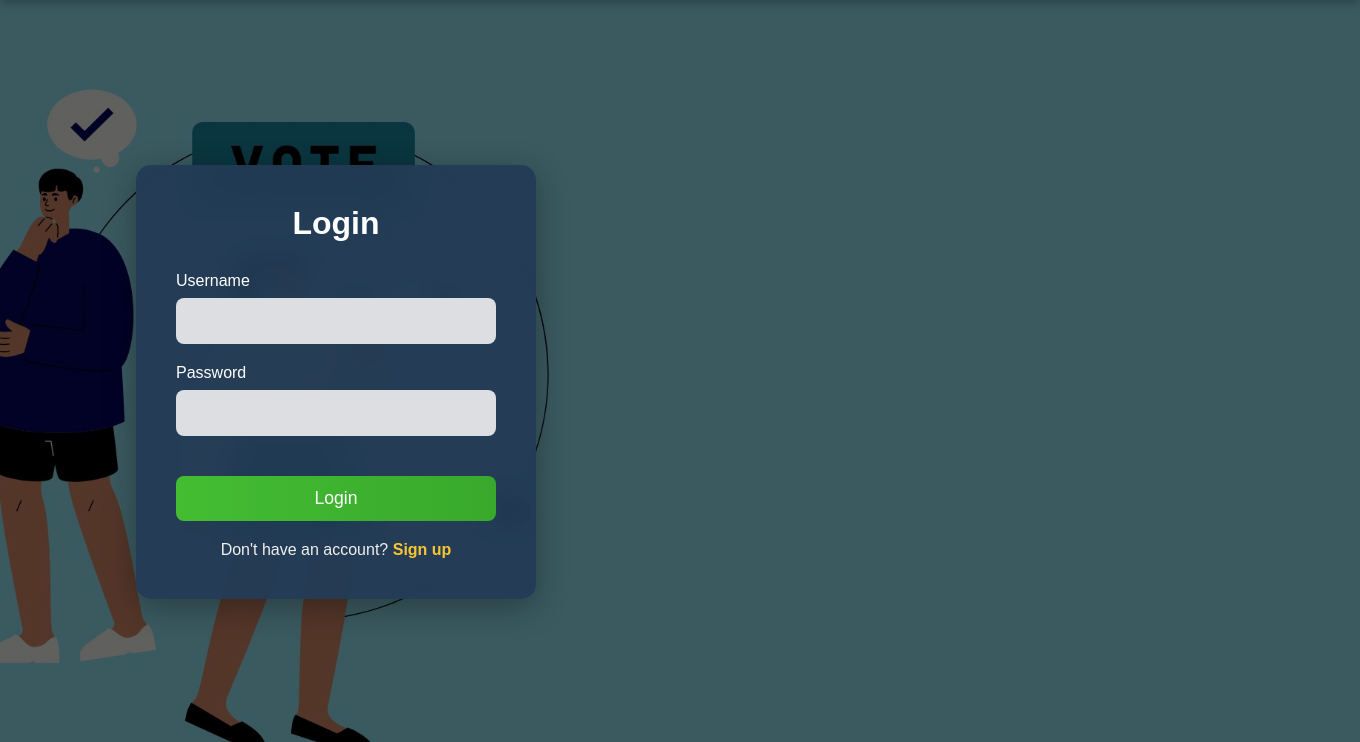
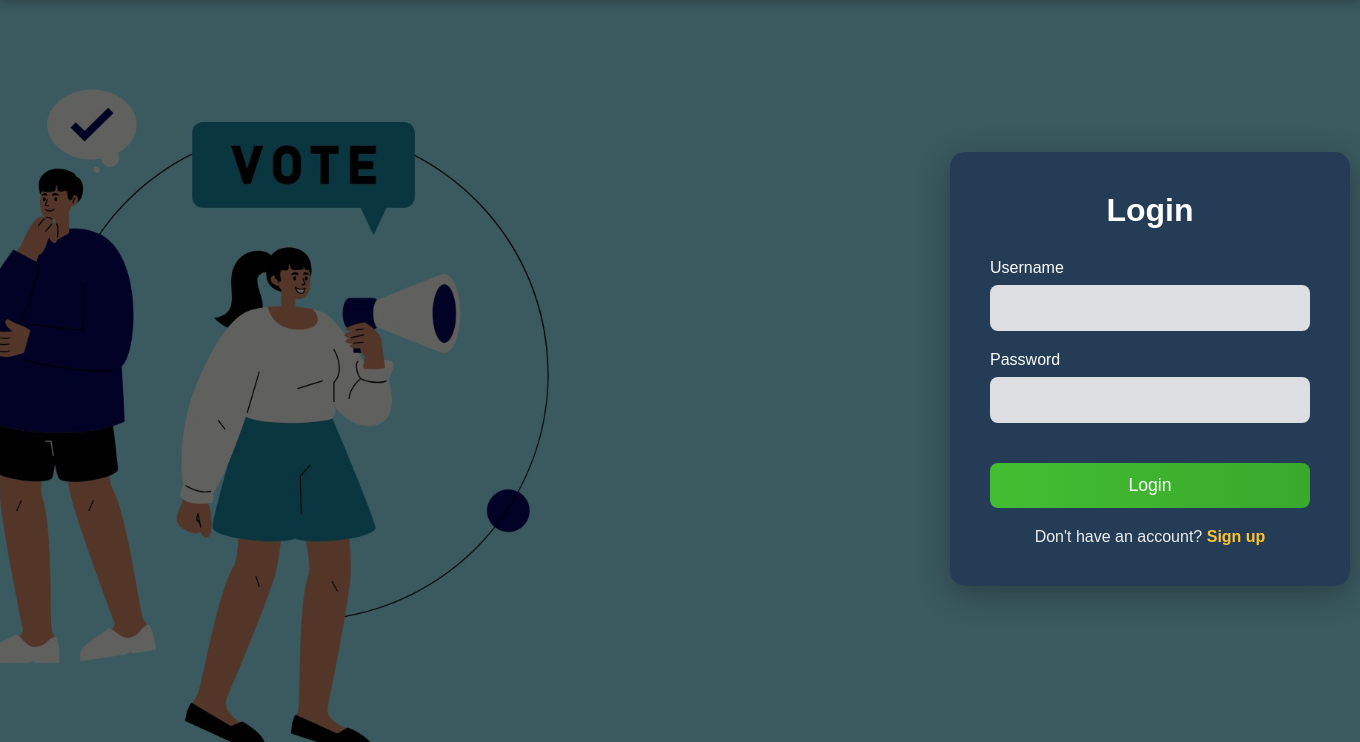
Before and after one commit to JatinNirwann/voting-portal, a PHP site: page / in a window 1360 px wide. Shown: the part 58-800 px from the top of the page. Run offline with PHP 8.4, Linux system fonts and the light colour scheme.

Commit message:
fixed misaligned login box

```diff
--- a/index.php
+++ b/index.php
@@ -103,7 +103,7 @@ if (isset($_SESSION['loggedin']) && $_SESSION['loggedin'] === true) {
 
   <!-- Login Form -->
   <div class="container">
-      <div class="login-form">
+      <div class="login-form" style="position: relative; left: 814px; top: -13px;">
           <h2>Login</h2>
           <form action="index.php" method="POST">
               <!-- Username Input -->
```
